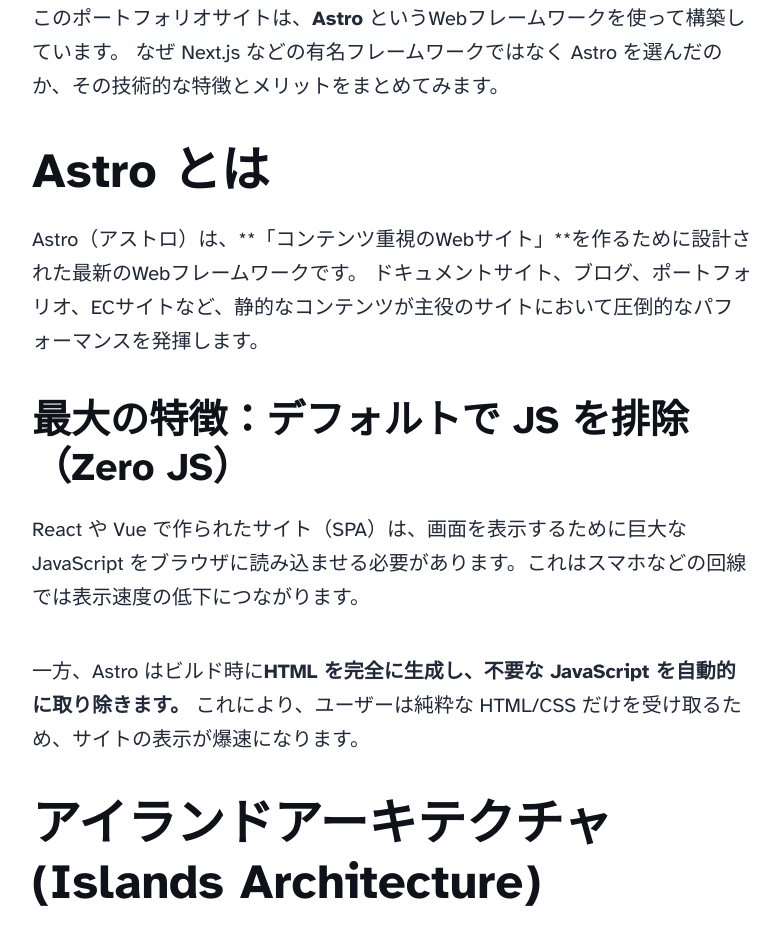
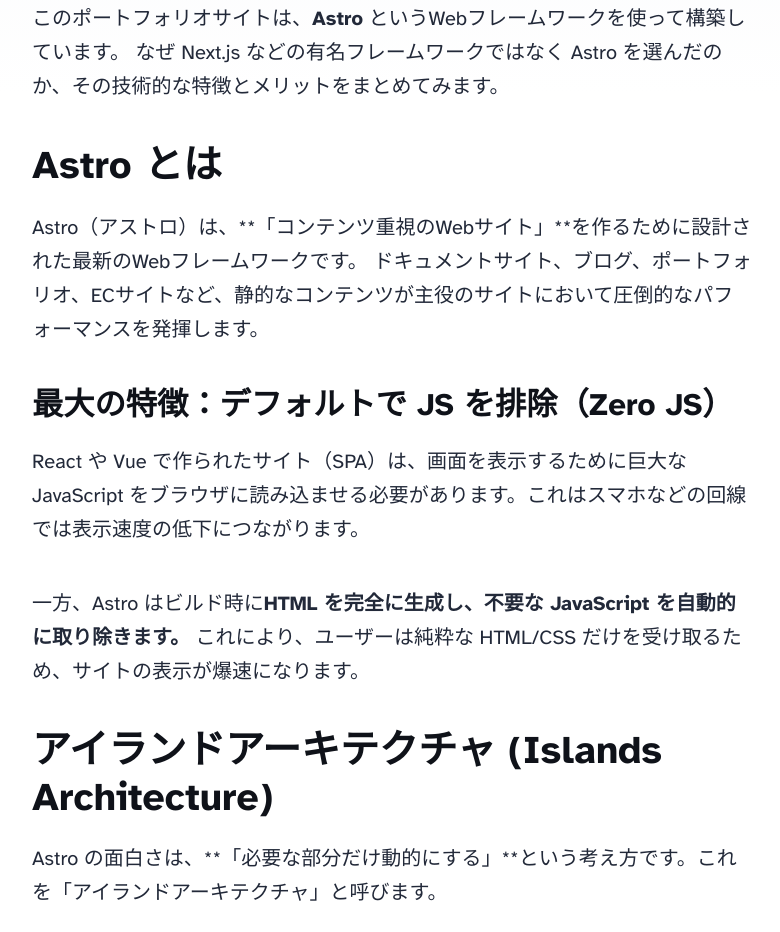
Before and after one commit to 97kuek/my-portfolio, an Astro site: page /blog/first-post in a window 1280 px wide. Shown: the part 506-1438 px from the top of the page, without its empty margins (248-1028 px from the left). Built offline with nearby package versions, Linux system fonts and the light colour scheme; Astro itself is replaced by a stand-in of ours.

Commit message:
ブログを編集

````diff
--- a/src/content/blog/first-post.md
+++ b/src/content/blog/first-post.md
@@ -8,19 +8,19 @@ tags: ['Astro', 'Web開発', '技術解説']
 このポートフォリオサイトは、**Astro** というWebフレームワークを使って構築しています。
 なぜ Next.js などの有名フレームワークではなく Astro を選んだのか、その技術的な特徴とメリットをまとめてみます。
 
-## Astro とは
+### Astro とは
 
 Astro（アストロ）は、**「コンテンツ重視のWebサイト」**を作るために設計された最新のWebフレームワークです。
 ドキュメントサイト、ブログ、ポートフォリオ、ECサイトなど、静的なコンテンツが主役のサイトにおいて圧倒的なパフォーマンスを発揮します。
 
-### 最大の特徴：デフォルトで JS を排除（Zero JS）
+#### 最大の特徴：デフォルトで JS を排除（Zero JS）
 
 React や Vue で作られたサイト（SPA）は、画面を表示するために巨大な JavaScript をブラウザに読み込ませる必要があります。これはスマホなどの回線では表示速度の低下につながります。
 
 一方、Astro はビルド時に**HTML を完全に生成し、不要な JavaScript を自動的に取り除きます。**
 これにより、ユーザーは純粋な HTML/CSS だけを受け取るため、サイトの表示が爆速になります。
 
-## アイランドアーキテクチャ (Islands Architecture)
+### アイランドアーキテクチャ (Islands Architecture)
 
 Astro の面白さは、**「必要な部分だけ動的にする」**という考え方です。これを「アイランドアーキテクチャ」と呼びます。
 
@@ -41,12 +41,12 @@ import LikeButton from '../components/ReactLikeButton.jsx';
 ```
 **client:load** というディレクティブ（指示）をつけたコンポーネントだけが、ブラウザ上で JavaScript として水分補給（Hydration）されます。 海（静的HTML）の中に、島（動的コンポーネント）が浮いているイメージです。
 
-## React / Vue との共存
+### React / Vue との共存
 Astro は独自の **.astro** ファイルを使いますが、その中で React, Vue, Svelte などのコンポーネントをそのまま使うことができます。<br>
 
 私は Web 開発の勉強として React (Next.js) にも興味がありますが、Astro なら「基本は Astro で書きつつ、一部の複雑なUIだけ React で書く」という使い分けができるのが魅力的でした。
 
-## まとめ：エンジニアのポートフォリオに最適
+### まとめ：エンジニアのポートフォリオに最適
 - 速い: 不要なJSがないので読み込みが一瞬。
 - 書きやすい: JSX に似た記法で直感的に書ける。Markdown との相性が抜群。
 - 拡張性: 必要になれば React などを混ぜられる。
````
